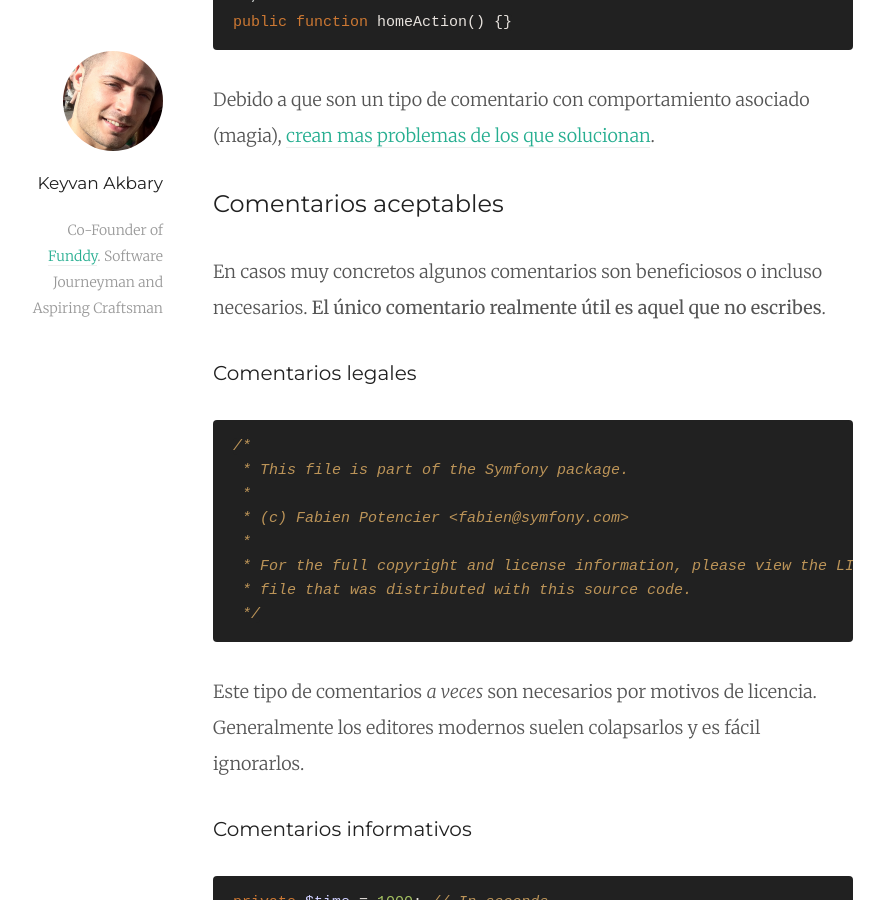
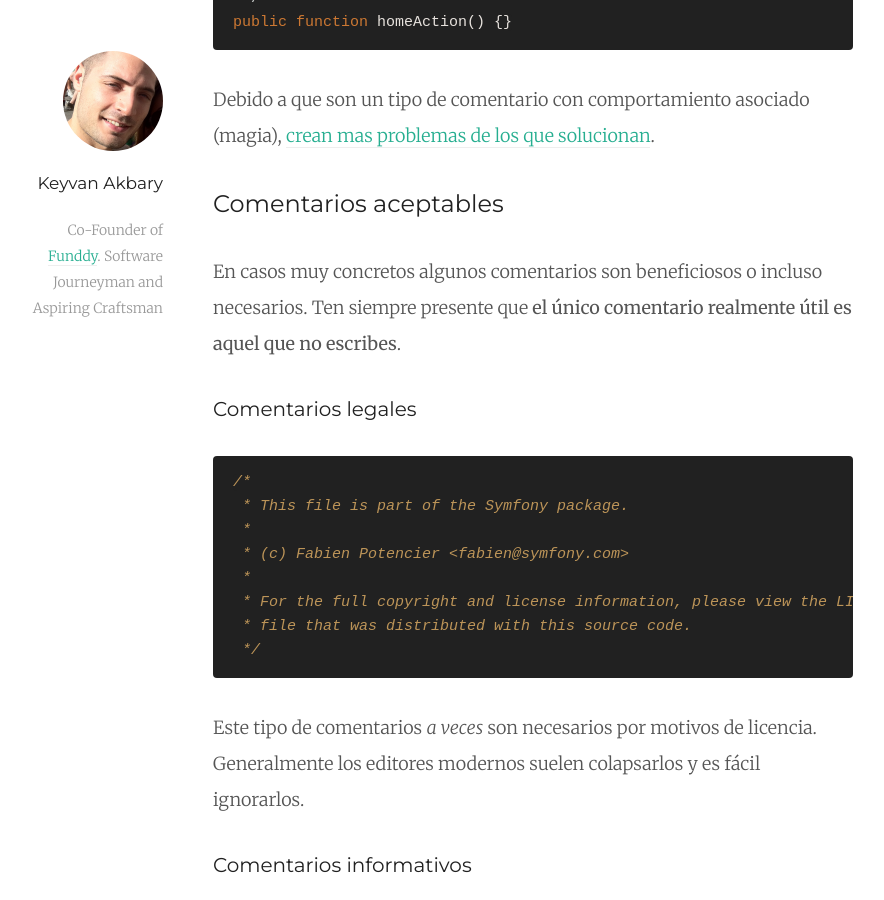
Before and after one commit to keyvanakbary/keyvanakbary.com, a Jekyll site: the page built from _posts/2013-08-31-no-comentes-tu-codigo.md, in a window 1280 px wide and 900 px high, scrolled down 4206 px. Shown: the whole window, without its empty margins (107-991 px from the left). Built offline with Jekyll 4.4.1, drawn with Linux system fonts in a browser that asks for light colours; nearby versions of some CDN libraries; Markdown is read by kramdown in place of the engine named in the settings; comment, search, counter and statistics services are not loaded.

Commit message:
Minor fixes in comments article

```diff
--- a/_posts/2013-08-31-no-comentes-tu-codigo.md
+++ b/_posts/2013-08-31-no-comentes-tu-codigo.md
@@ -104,7 +104,7 @@ public function homeAction() {}
 Debido a que son un tipo de comentario con comportamiento asociado (magia), [crean mas problemas de los que solucionan](/no-uses-anotaciones/).
 
 ### Comentarios aceptables
-En casos muy concretos algunos comentarios son beneficiosos o incluso necesarios. **El único comentario realmente útil es aquel que no escribes**.
+En casos muy concretos algunos comentarios son beneficiosos o incluso necesarios. Ten siempre presente que **el único comentario realmente útil es aquel que no escribes**.
 
 #### Comentarios legales
 {% highlight php startinline %}
```
